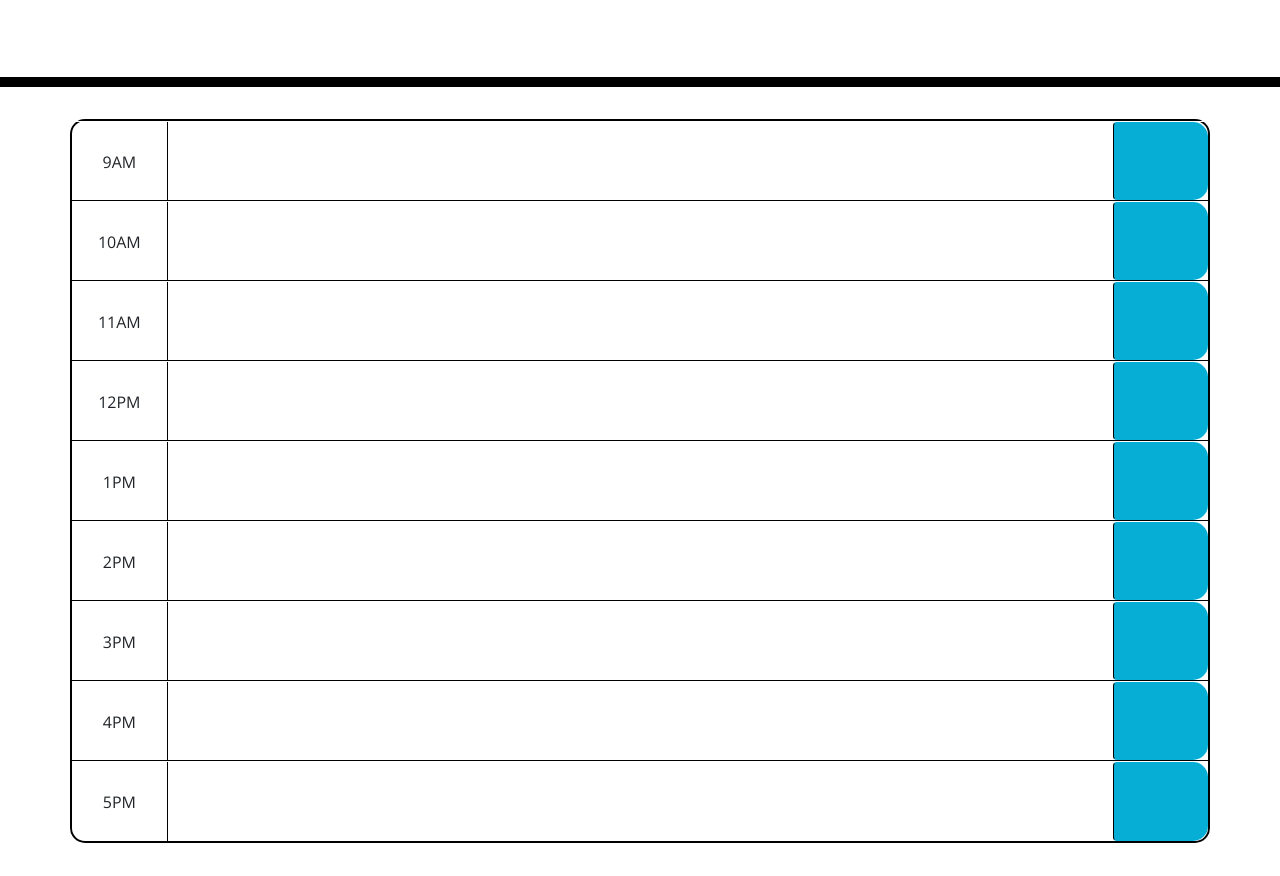
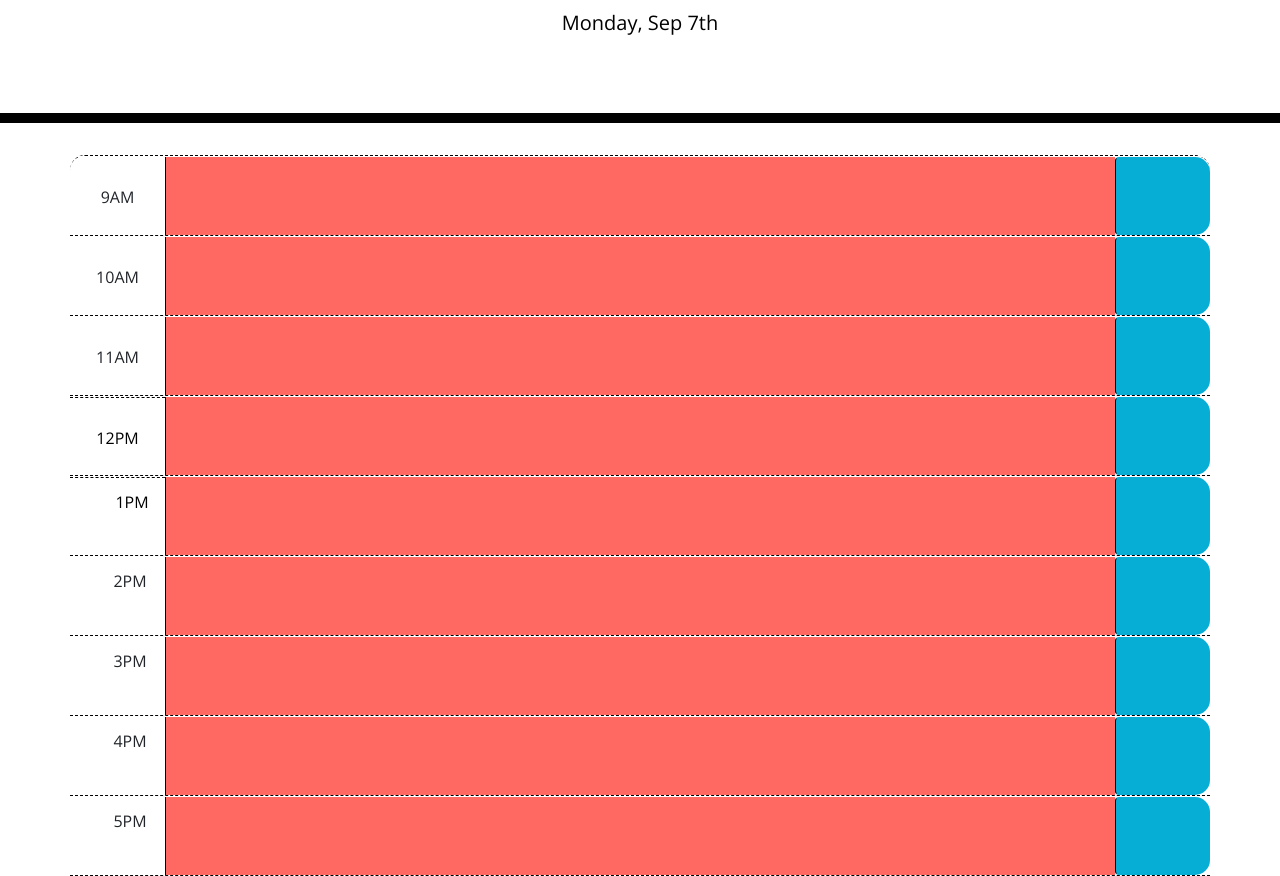
Before and after one commit to km4891/daily-planner, a plain HTML site: page index.html in a window 1280 px wide. Shown: the part 181-1057 px from the top of the page. Before the commit the page ends 1024 px from the top, so only its background shows below. Drawn offline with nearby package versions, Linux system fonts and the light colour scheme; a web font is replaced by a local one.

Commit message:
updated JS

```diff
--- a/assets/css/style.css
+++ b/assets/css/style.css
@@ -40,6 +40,7 @@ textarea{
   background-color: #ffffff;
   color: #000000;
   border-top: 1px dashed #000000;
+  justify-content: center;
 }
 
 .past {
@@ -72,9 +73,10 @@ textarea{
 
 .container {
 
-  border: 2px solid black;
+  border-top: 1px dashed black;
+
 }
 
 .timeblock {
-  border-bottom: 1px solid black;
+  border-bottom: 1px dashed black;
 }
--- /dev/null
+++ b/assets/js/script.js
@@ -0,0 +1,66 @@
+$(document).ready(function () {
+
+    //Setting up the date and appending to the HTML page
+    var today = moment().format("dddd[,] MMM Do");
+$("#currentDay").text(today);
+
+    var now = parseInt(moment().format('HH'));
+    console.log(now)
+
+    var $text9AM = $("#text9AM");
+    var $text10AM = $("#text10AM");
+    var $text11AM = $("#text11AM");
+    var $text12PM = $("#text12PM");
+    var $text1PM = $("#text1PM");
+    var $text2PM = $("#text2PM");
+    var $text3PM = $("#text3PM");
+    var $text4PM = $("#text4PM");
+    var $text5PM = $("#text5PM");
+
+
+    $("textarea").each(function () {
+        var name = parseInt($(this).attr("name"));
+        if (name < now) {
+            $(this).addClass("past");
+        }
+
+
+        if (name > now) {
+            $(this).addClass("present")
+        }
+
+        if (name === now) {
+            $(this).addClass("future")
+        }
+
+
+
+    })
+
+    $("button").on("click", function () {
+
+        //setting items in the local storage
+        localStorage.setItem("9AM", ($text9AM.val()))
+        localStorage.setItem("10AM", ($text10AM.val()))
+        localStorage.setItem("11AM", ($text11AM.val()))
+        localStorage.setItem("12PM", ($text12PM.val()))
+        localStorage.setItem("13PM", ($text1PM.val()))
+        localStorage.setItem("14PM", ($text2PM.val()))
+        localStorage.setItem("15PM", ($text3PM.val()))
+        localStorage.setItem("16PM", ($text4PM.val()))
+        localStorage.setItem("17PM", ($text5PM.val()))
+
+    })
+
+    //getting the content stored and sending to the screen. When page is refreshed content will stay
+    $("#text9AM").append(localStorage.getItem("9AM"));
+    $("#text10AM").append(localStorage.getItem("10AM"));
+    $("#text11AM").append(localStorage.getItem("11AM"));
+    $("#text12PM").append(localStorage.getItem("12PM"));
+    $("#text1PM").append(localStorage.getItem("13PM"));
+    $("#text2PM").append(localStorage.getItem("14PM"));
+    $("#text3PM").append(localStorage.getItem("15PM"));
+    $("#text4PM").append(localStorage.getItem("16PM"));
+    $("#text5PM").append(localStorage.getItem("17PM"));
+
+})
--- a/index.html
+++ b/index.html
@@ -32,89 +32,97 @@
     </header>
       <!-- Timeblocks go here -->
       <div class="container time-block">
-      <div class="row timeblock" id="hour-9">
-        <div class="time col-1">
+        <div class="row timeblock ">
+            <div class="col-1">
               9AM
               </div>
-       <textarea class="col-10 task"> </textarea>
+              <textarea id=text9AM class="col-10" name="9"></textarea>
               <button type="button" class="col-1 btn saveBtn"><span
              class="oi oi-data-transfer-download"></span></button>
         </div>
-      <!--hour 10-->
-      <div class="row timeblock" id="hour-10">
-        <div class="time col-1">
+
+        <div class="row timeblock ">
+          <div class="col-1">
             10AM
             </div>
-       <textarea class="col-10 task"> </textarea>
+            <textarea id=text10AM class="col-10" name="10"></textarea>
             <button type="button" class="col-1 btn saveBtn"><span
            class="oi oi-data-transfer-download"></span></button>
       </div>
-      <!--hour 11-->
-      <div class="row timeblock" id="hour-11">
-        <div class="time col-1">
+
+      <div class="row timeblock ">
+        <div class="col-1">
           11AM
           </div>
-       <textarea class="col-10 task"> </textarea>
+          <textarea id=text11AM class="col-10" name="11"></textarea>
           <button type="button" class="col-1 btn saveBtn"><span
          class="oi oi-data-transfer-download"></span></button>
     </div>
-      <!--hour 12-->
-      <div class="row timeblock" id="hour-12">
-        <div class="time col-1">
+
+    <div class="row timeblock ">
+      <div class="col-1 hour">
         12PM
         </div>
-       <textarea class="col-10 task"> </textarea>
+        <textarea id=text12PM class="col-10" name="12"></textarea>
         <button type="button" class="col-1 btn saveBtn"><span
        class="oi oi-data-transfer-download"></span></button>
     </div>
-      <!--hour 13-->
-      <div class="row timeblock" id="hour-13">
-        <div class="time col-1">
+
+  <div class="row timeblock ">
+    <div class="col-1 hour">
        1PM
       </div>
-       <textarea class="col-10 task"> </textarea>
+      <textarea id=text1PM class="col-10" name="13"></textarea>
       <button type="button" class="col-1 btn saveBtn"><span
      class="oi oi-data-transfer-download"></span></button>
   </div>
-      <!--hour 14-->
-      <div class="row timeblock" id="hour-14">
-        <div class="time col-1">
+
+  <div class="row timeblock ">
+    <div class="col-1">
       2PM
       </div>
-       <textarea class="col-10 task"> </textarea>
+      <textarea id=text2PM class="col-10" name="14"></textarea>
       <button type="button" class="col-1 btn saveBtn"><span
      class="oi oi-data-transfer-download"></span></button>
   </div>
-      <!--hour 15-->
-      <div class="row timeblock" id="hour-15">
-        <div class="time col-1">
+
+  <div class="row timeblock ">
+    <div class="col-1">
       3PM
       </div>
-       <textarea class="col-10 task"> </textarea>
+      <textarea id=text3PM class="col-10" name="15"></textarea>
       <button type="button" class="col-1 btn saveBtn"><span
      class="oi oi-data-transfer-download"></span></button>
   </div>
-      <!--hour 16-->
-      <div class="row timeblock" id="hour-16">
-        <div class="time col-1">
+
+  <div class="row timeblock ">
+    <div class="col-1">
       4PM
       </div>
-       <textarea class="col-10 task"> </textarea>
+      <textarea id=text4PM class="col-10" name="16"></textarea>
       <button type="button" class="col-1 btn saveBtn"><span
      class="oi oi-data-transfer-download"></span></button>
   </div>
-      <!--hour 17-->
-      <div class="row"  id="hour-17">
-        <div class="time col-1">
+
+  <div class="row timeblock ">
+    <div class="col-1">
       5PM
       </div>
-       <textarea class="col-10 task"> </textarea>
+      <textarea id=text5PM class="col-10" name="17"></textarea>
       <button type="button" class="col-1 btn saveBtn"><span
      class="oi oi-data-transfer-download"></span></button>
   </div>
+
+
+
+
+
+
     </div>
+
 
     <script src="https://code.jquery.com/jquery-3.4.1.min.js"></script>
     <script src="https://cdnjs.cloudflare.com/ajax/libs/moment.js/2.24.0/moment.min.js"></script>
+    <script src="./assets/js/script.js"></script>
   </body>
 </html>
```
Lines whose indentation alone changed are shown as unchanged.
